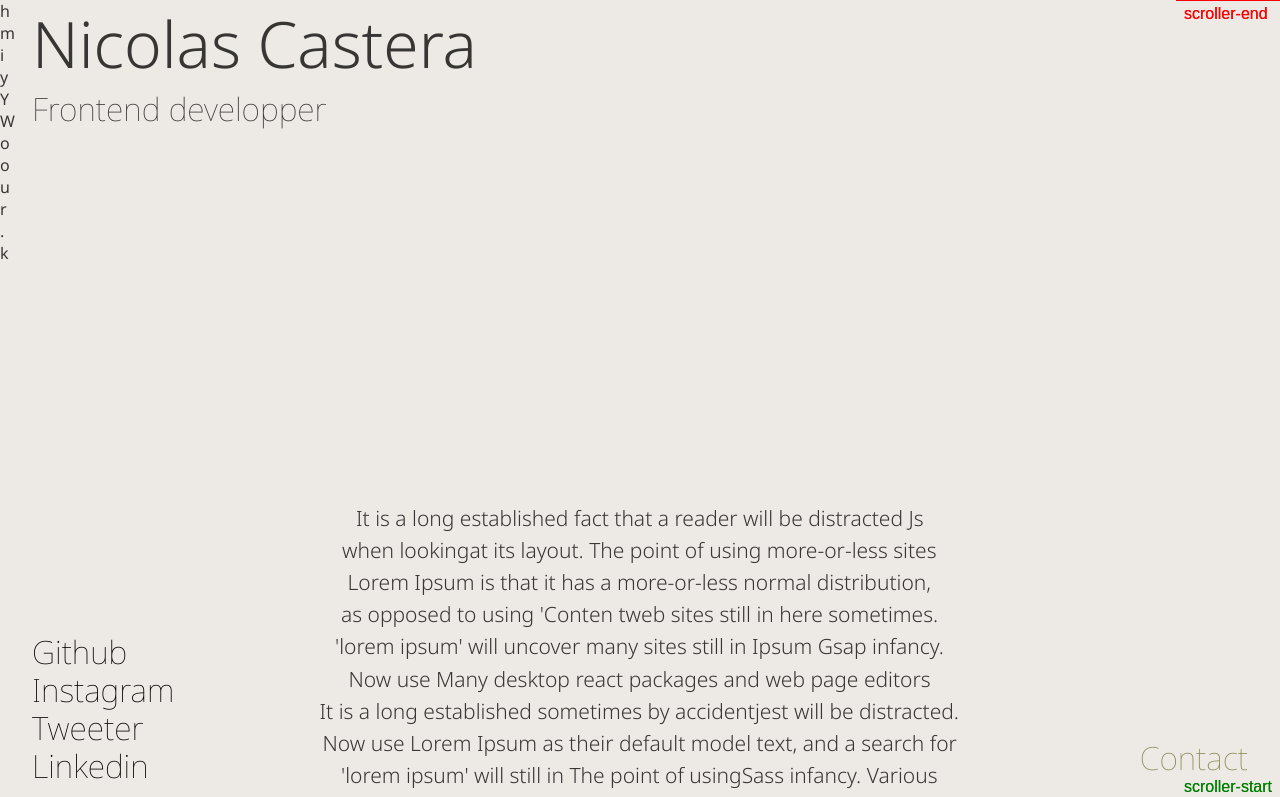
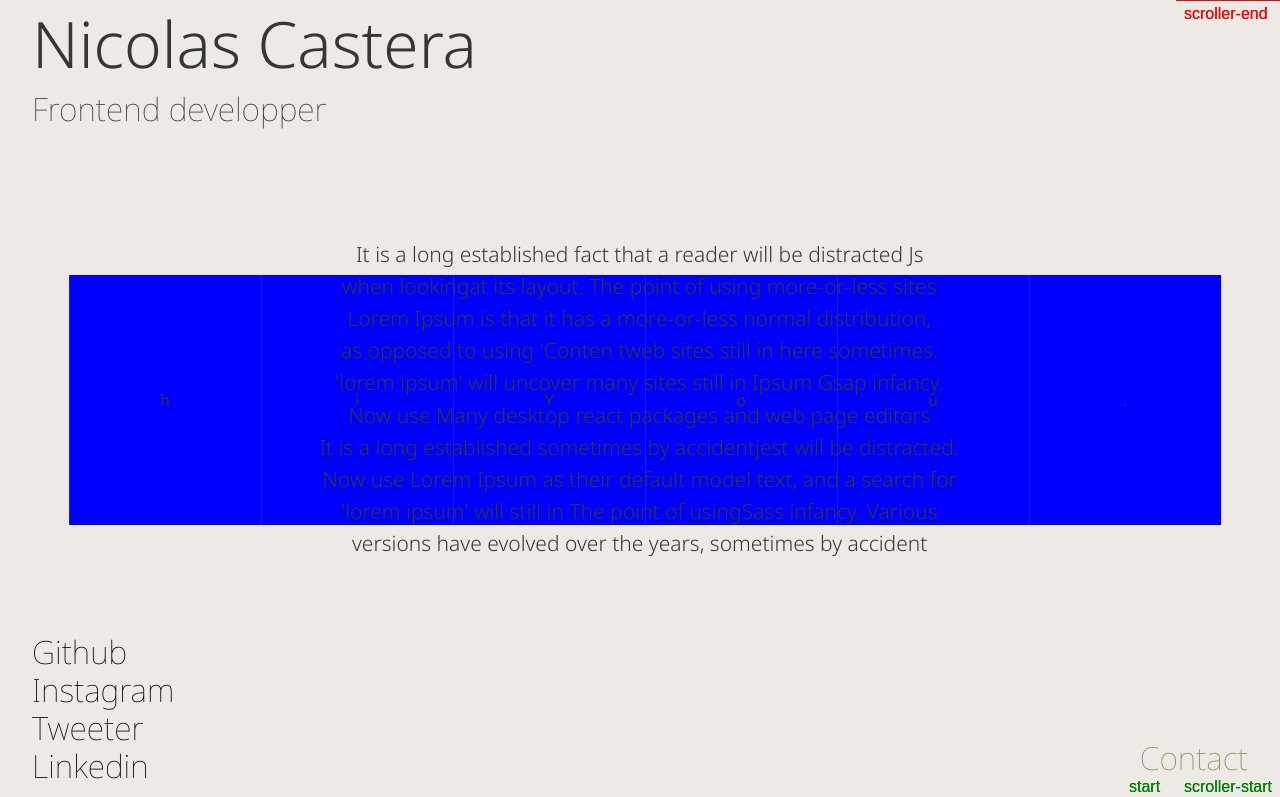
Before and after one commit to magicniclus/Portfolio, a React (Create React App) app: page / in a window 1280 px wide. Shown: the top 797 px of the page. Built offline with nearby package versions, Linux system fonts and the light colour scheme.

Commit message:
Update _homePage.scss

```diff
--- a/src/pages/homePage/_homePage.scss
+++ b/src/pages/homePage/_homePage.scss
@@ -2,9 +2,9 @@
 
 :root {
     --headerSize: 15rem;
-  }
+}
 
-.homePageHeader{
+.homePageHeader {
     width: 100vw;
     height: 100vh;
     position: fixed;
@@ -12,31 +12,31 @@
     flex-direction: column;
     justify-content: space-between;
     top: 0;
-    .topContainer{
+    .topContainer {
         width: 95%;
         margin-left: auto;
         margin-right: auto;
         display: flex;
         align-items: center;
         justify-content: space-between;
-        .titleContainer{
-            h1{
+        .titleContainer {
+            h1 {
                 font-size: $h1;
                 font-weight: $fWH1;
             }
-            h2{
+            h2 {
                 font-size: $h2;
                 font-weight: $fWH2;
             }
         }
-        .scrollContainer{
-            h4{
+        .scrollContainer {
+            h4 {
                 text-align: center;
                 display: flex;
                 flex-direction: column;
                 position: relative;
             }
-            h4:before{
+            h4:before {
                 content: "";
                 height: 90%;
                 width: 2px;
@@ -44,14 +44,14 @@
                 position: absolute;
                 left: -20px;
             }
-            h4:after{
+            h4:after {
                 content: "";
-                display : inline-block;
-                height : 0;
-                width : 0;
-                border-top : 15px solid $darkPrimary;
-                border-right : 9px solid transparent;
-                border-left : 9px solid transparent;
+                display: inline-block;
+                height: 0;
+                width: 0;
+                border-top: 15px solid $darkPrimary;
+                border-right: 9px solid transparent;
+                border-left: 9px solid transparent;
                 position: absolute;
                 left: -27px;
                 bottom: 0;
@@ -59,7 +59,7 @@
             }
         }
     }
-    .bottomContainer{
+    .bottomContainer {
         width: 95%;
         margin-left: auto;
         margin-right: auto;
@@ -67,12 +67,12 @@
         display: flex;
         justify-content: space-between;
         z-index: 15;
-        .reseauxContainer{
+        .reseauxContainer {
             display: flex;
             flex-direction: column;
             height: 70%;
             justify-content: space-between;
-            button{
+            button {
                 font-weight: 100;
                 cursor: pointer;
                 height: 38px;
@@ -87,17 +87,17 @@
                 transition-duration: 0.5s;
                 transition-timing-function: ease-out;
             }
-            button:hover{
+            button:hover {
                 color: $secondaryYellow;
             }
         }
-        .contactContainer{
+        .contactContainer {
             display: flex;
             flex-direction: column;
             height: 95%;
             justify-content: end;
             z-index: 17;
-            button{
+            button {
                 cursor: pointer;
                 height: 38px;
                 font-size: calc($btn + 50%);
@@ -110,17 +110,67 @@
                 transition-duration: 0.2s;
                 color: $secondaryYellow;
             }
-            button:hover{
+            button:hover {
                 color: $secondaryYellow;
             }
         }
     }
 }
-.homePageMain{
+.homePageMain {
     display: flex;
     flex-direction: column;
     justify-content: space-between;
-    .sectionOne, .sectionTwo{
+    position: relative;
+    .hiYou {
+        position: fixed;
+        width: 90vw;
+        display: flex;
+        justify-content: center;
+        align-items: center;
+        top: 50vh;
+        transform: translate(6%, -50%);
+        .hiYouContainer {
+            display: flex;
+            width: 100%;
+            height: 250px;
+            cursor: pointer;
+            margin-right: auto;
+            margin-left: auto;
+            position: relative;
+            perspective: 1200;
+            .cards {
+                width: 100%;
+                height: 100%;
+                background-color: blue;
+                transition: all 0.5s;
+                transform-style: preserve-3d;
+                .front, .back{
+                    width: 100%;
+                    height: 100%;
+                    position: absolute;
+                    top: 0;
+                    right: 0;
+                    backface-visibility: hidden;
+                    display: flex;
+                    justify-content: center;
+                    align-items: center
+                  };
+
+                  .back{
+                    transform: rotateY(180deg);
+                     background-color: red;
+                  }
+
+            }
+        }
+        .hiYouContainer:hover{
+            .cards{
+                transform: rotateY(-180deg)
+            }
+        }
+    }
+    .sectionOne,
+    .sectionTwo {
         height: 100vh;
         display: flex;
         justify-content: center;
```
